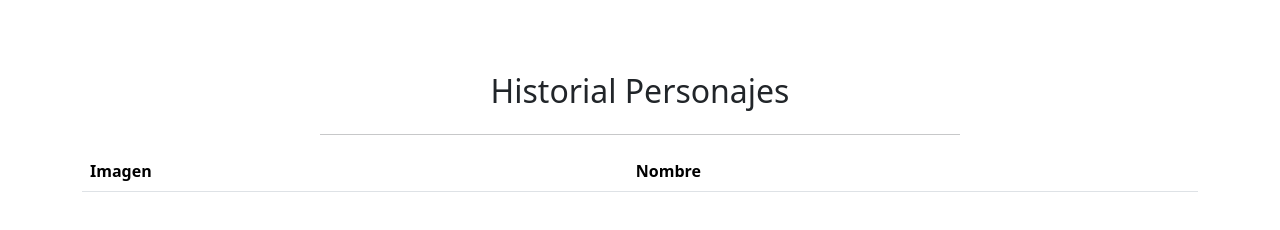
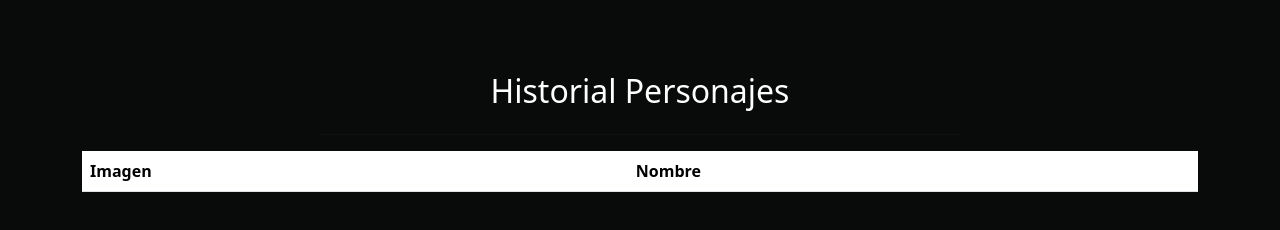
Before and after one commit to berthi2/-parcial-1-pwa--bravo---bertha-, a plain HTML site: page historial.html in a window 1280 px wide. Drawn offline with nearby package versions, Linux system fonts and the light colour scheme.

Commit message:
correccion

```diff
--- a/historial.html
+++ b/historial.html
@@ -7,6 +7,14 @@
     <link href="https://cdn.jsdelivr.net/npm/bootstrap@5.3.2/dist/css/bootstrap.min.css" rel="stylesheet" integrity="sha384-T3c6CoIi6uLrA9TneNEoa7RxnatzjcDSCmG1MXxSR1GAsXEV/Dwwykc2MPK8M2HN" crossorigin="anonymous">
 
     <title>Personajes</title>
+    <style>
+        body {
+            background-color: #090a0a;
+        }
+        h2 {
+            color: white;
+        }
+    </style>
 </head>
 <body>
 <main>
```
Also changed, not shown: index.html (+8 -0 lines).
